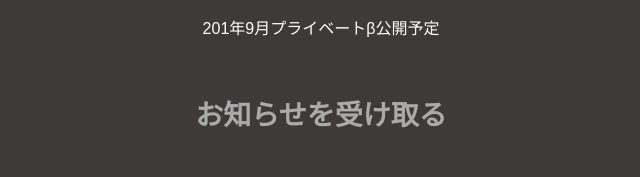
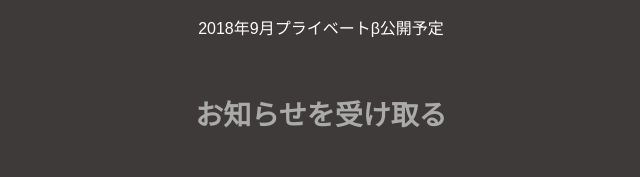
Before and after one commit to kuno1/landing, a website: page docs/index.html in a window 1280 px wide. Shown: the part 1534-1711 px from the top of the page, 319-959 px from the left. Drawn offline with nearby package versions, Linux system fonts and the light colour scheme; a script that the page names is missing; a web font is replaced by a local one.

Commit message:
Fix year typo.

```diff
--- a/docs/index.html
+++ b/docs/index.html
@@ -8,7 +8,7 @@
     <meta property="og:title" content="Kunoichi | WordPressマーケットプレース">
     <meta property="og:site_name" content="Kunoichi">
     <meta property="og:url" content="https://kunoichi.shop/assets/img/ogp.png">
-    <meta property="og:description" content="WooCommerceによる一番簡単なECの始め方。">
+    <meta property="og:description" content="WordPressをもっと便利に新しくするマーケットプレース。">
     <meta property="og:image" content="hoge.jp">
     <meta property="fb:app_id" content="485706175136937">
     <meta property="og:type" content="Website">
@@ -100,7 +100,7 @@
 
         <h2 class="text-center">COMING SOON</h2>
 
-        <p class="text-center coming-date">201年9月プライベートβ公開予定</p>
+        <p class="text-center coming-date">2018年9月プライベートβ公開予定</p>
 
         <h3 class="text-center">お知らせを受け取る</h3>
 
```
